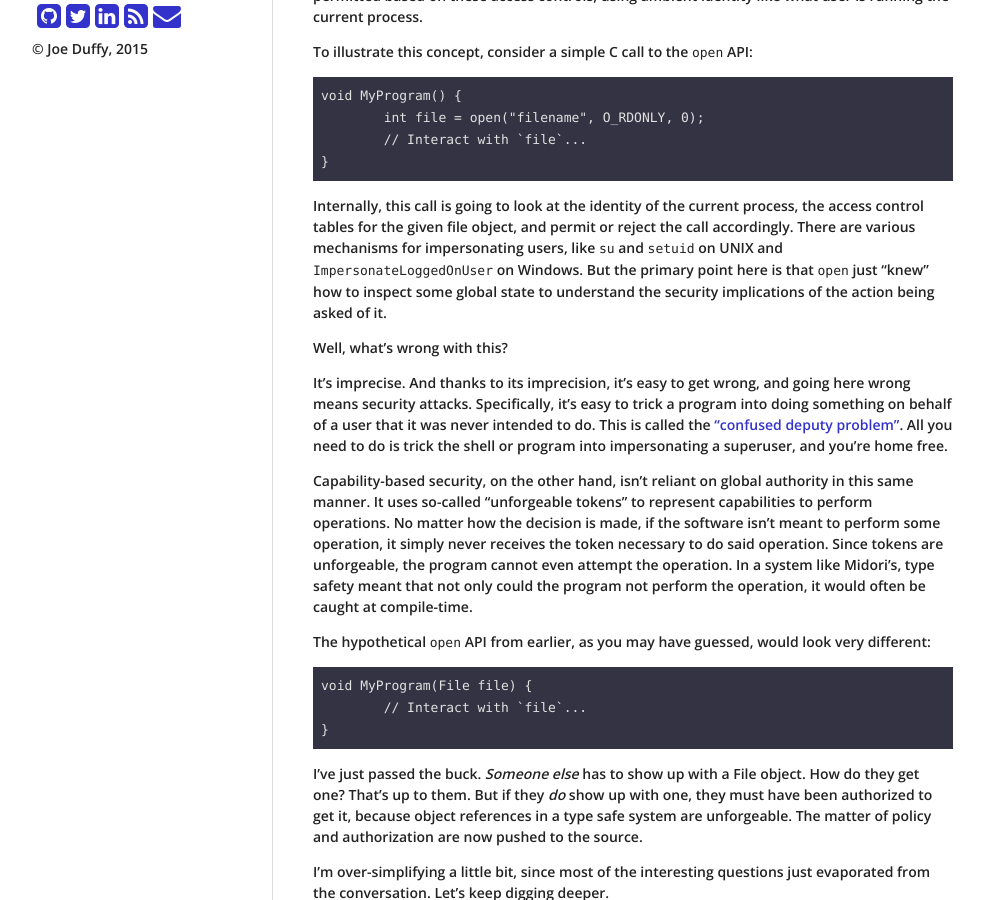
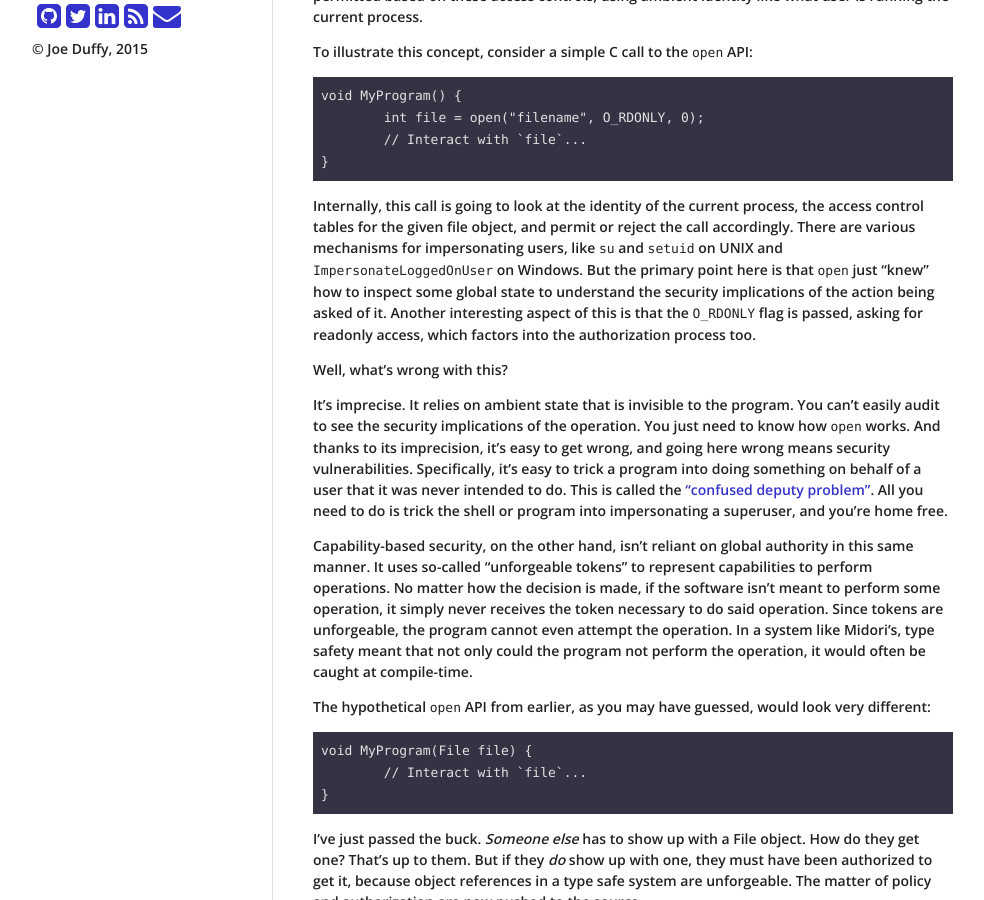
Before and after one commit to joeduffy/joeduffy.github.io, a Jekyll site: the page built from _posts/2015-11-10-objects-as-secure-capabilities.md, in a window 1280 px wide and 900 px high, scrolled down 437 px. Shown: the whole window, without its empty margins (138-1122 px from the left). Built offline with Jekyll 4.4.1, drawn with Linux system fonts in a browser that asks for light colours; nearby versions of some CDN libraries; Markdown is read by kramdown in place of the engine named in the settings.

Commit message:
Yet more wordsmithing

```diff
--- a/_posts/2015-11-10-objects-as-secure-capabilities.md
+++ b/_posts/2015-11-10-objects-as-secure-capabilities.md
@@ -48,13 +48,17 @@ call accordingly.  There are various mechanisms for impersonating users, like
 `su` and `setuid` on UNIX and `ImpersonateLoggedOnUser` on Windows.  But the
 primary point here is that `open` just "knew" how to inspect some global state
 to understand the security implications of the action being asked of it.
+Another interesting aspect of this is that the `O_RDONLY` flag is passed, asking
+for readonly access, which factors into the authorization process too.
 
 Well, what's wrong with this?
 
-It's imprecise.  And thanks to its imprecision, it's easy to get wrong, and
-going here wrong means security attacks.  Specifically, it's easy to trick a
-program into doing something on behalf of a user that it was never intended to
-do.  This is called the ["confused deputy problem"](
+It's imprecise.  It relies on ambient state that is invisible to the program.
+You can't easily audit to see the security implications of the operation.  You
+just need to know how `open` works.  And thanks to its imprecision, it's easy to
+get wrong, and going here wrong means security vulnerabilities.  Specifically,
+it's easy to trick a program into doing something on behalf of a user that it
+was never intended to do.  This is called the ["confused deputy problem"](
 http://c2.com/cgi/wiki?ConfusedDeputyProblem).  All you need to do is trick the
 shell or program into impersonating a superuser, and you're home free.
 
```
